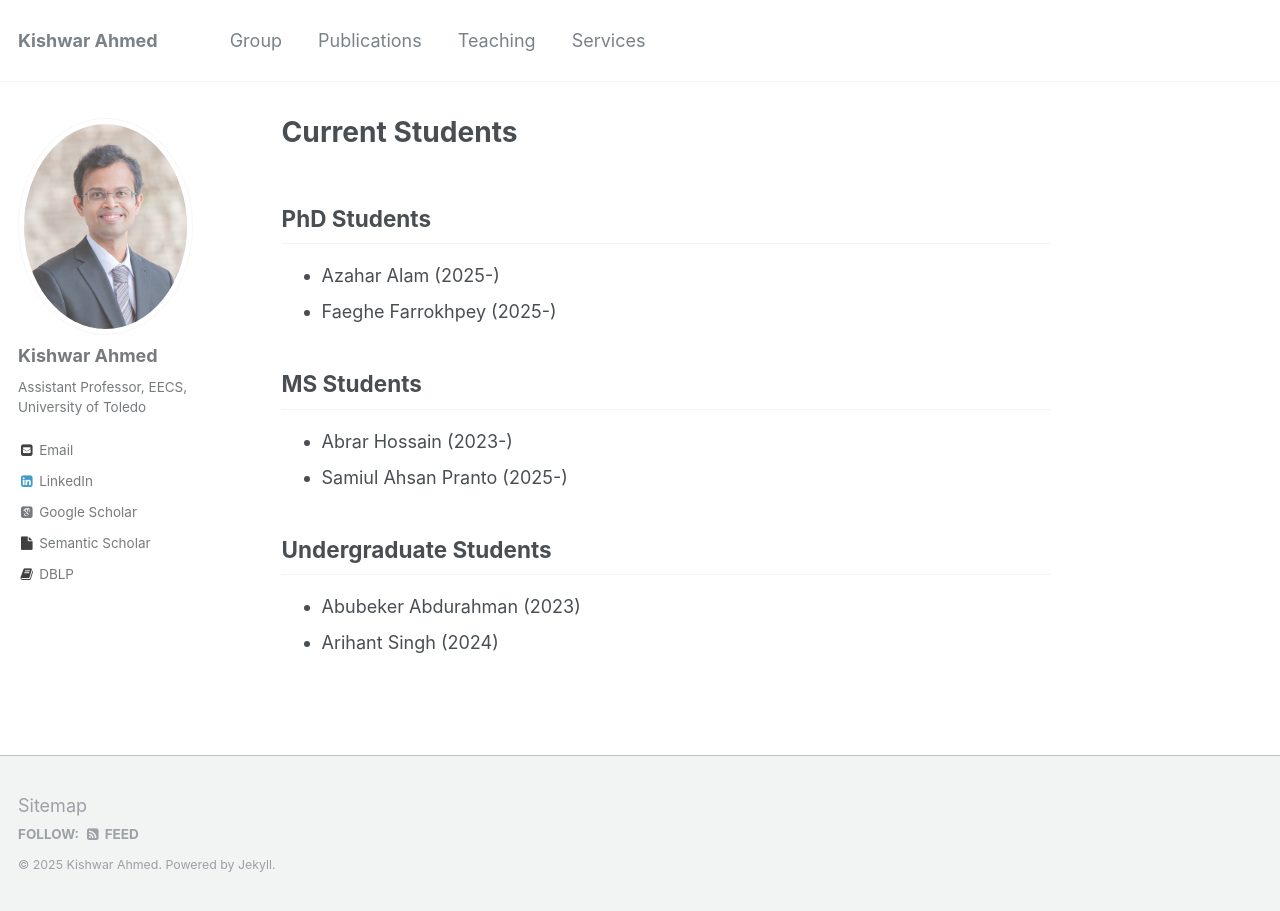
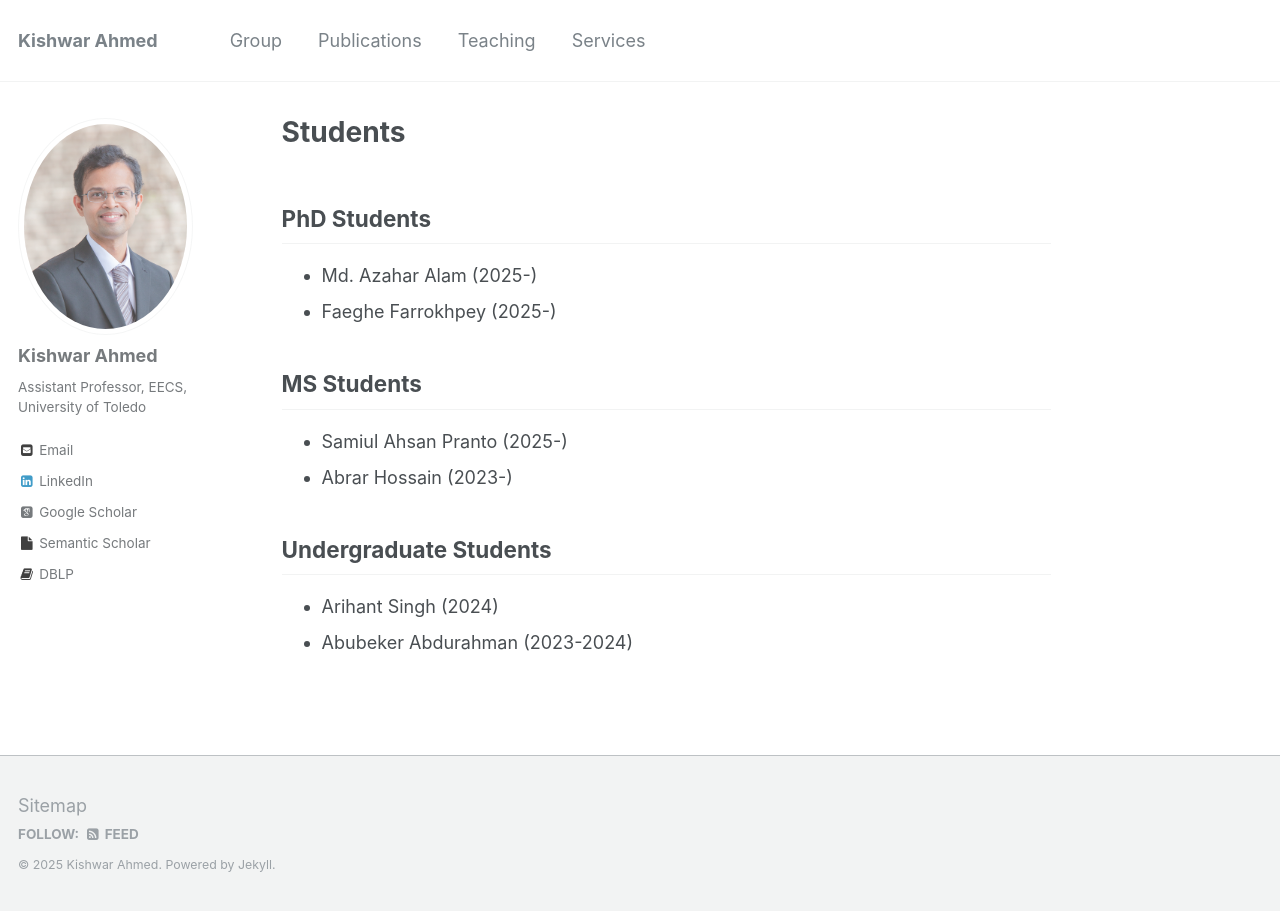
Before and after one commit to kishwarbd/kishwarbd.github.io, a Jekyll site: the page built from _pages/group.md, in a window 1280 px wide. Built offline with Jekyll 4.4.1, drawn with Linux system fonts in a browser that asks for light colours; some web fonts are replaced.

Commit message:
Update group.md

```diff
--- a/_pages/group.md
+++ b/_pages/group.md
@@ -1,17 +1,17 @@
 ---
-title: "Current Students"
+title: "Students"
 permalink: /group/
 author_profile: true
 ---
 
 ## PhD Students
-* Azahar Alam (2025-)
+* Md. Azahar Alam (2025-)
 * Faeghe Farrokhpey (2025-)
 
 ## MS Students
+* Samiul Ahsan Pranto (2025-)
 * Abrar Hossain (2023-)
-* Samiul Ahsan Pranto (2025-)
 
 ## Undergraduate Students
-* Abubeker Abdurahman (2023)
 * Arihant Singh (2024)
+* Abubeker Abdurahman (2023-2024)
```
